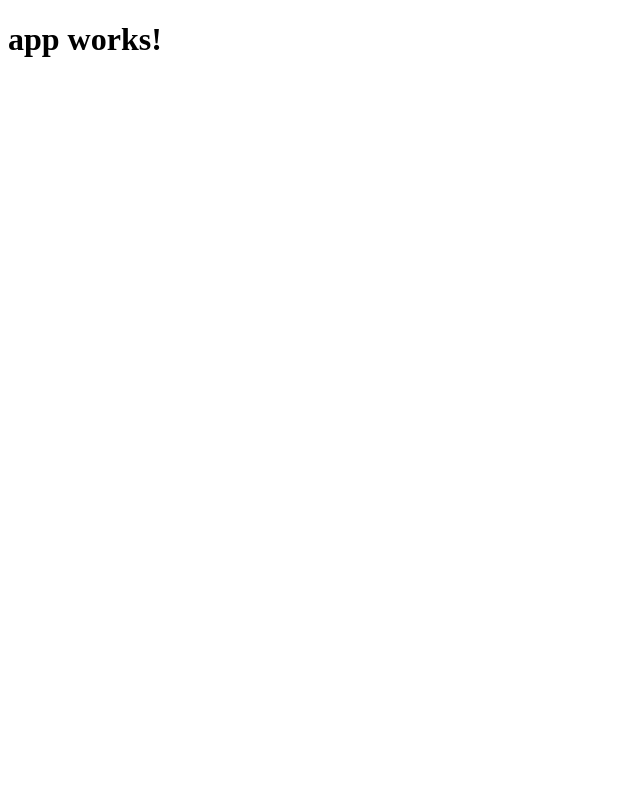
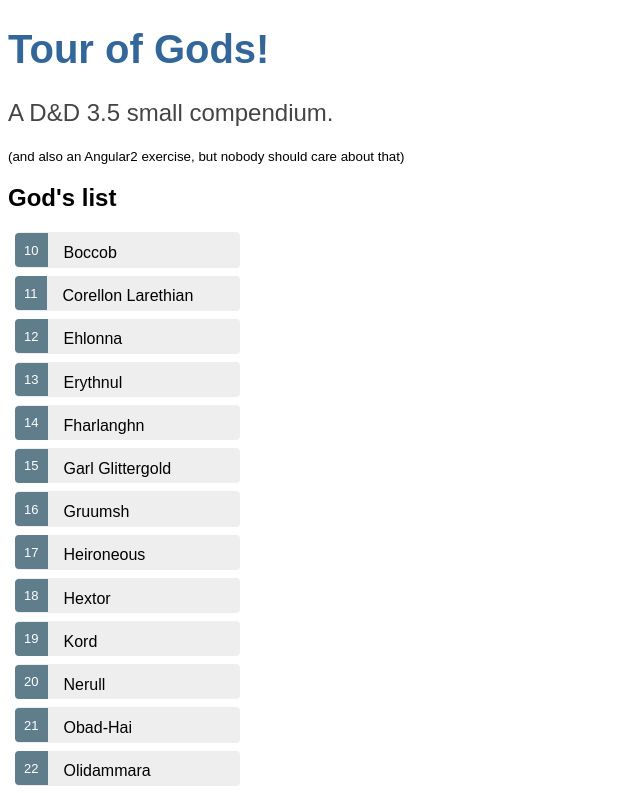
Before and after one commit to vkytefree/tour-of-gods, an Angular app: page / in a window 1280 px wide. Shown: the top 793 px of the page, without its empty margins (0-640 px from the left). Built offline with nearby package versions, Linux system fonts and the light colour scheme.

Commit message:
Angular2 app complete dir

```diff
--- a/src/app/app.component.css
+++ b/src/app/app.component.css
@@ -0,0 +1,22 @@
+/* Application-wide Styles */
+h1 {
+  color: #369;
+  font-family: Arial, Helvetica, sans-serif;
+  font-size: 250%;
+}
+h2, h3 {
+  color: #444;
+  font-family: Arial, Helvetica, sans-serif;
+  font-weight: lighter;
+}
+body {
+  margin: 2em;
+}
+body, input[text], button {
+  color: #888;
+  font-family: Cambria, Georgia;
+}
+/* everywhere else */
+* {
+  font-family: Arial, Helvetica, sans-serif;
+}
--- a/src/app/app.component.html
+++ b/src/app/app.component.html
@@ -1,3 +1,4 @@
-<h1>
-  {{title}}
-</h1>
+<h1>{{title}}</h1>
+<h2>{{subtitle}}</h2>
+<small>(and also an Angular2 exercise, but nobody should care about that)</small>
+<app-god></app-god>
--- a/src/app/app.component.ts
+++ b/src/app/app.component.ts
@@ -6,5 +6,6 @@
   styleUrls: ['./app.component.css']
 })
 export class AppComponent {
-  title = 'app works!';
+  title = 'Tour of Gods!';
+  subtitle = 'A D&D 3.5 small compendium.';
 }
--- a/src/app/app.module.ts
+++ b/src/app/app.module.ts
@@ -1,13 +1,18 @@
 import { BrowserModule } from '@angular/platform-browser';
 import { NgModule } from '@angular/core';
+/** NOTA: apparentemente il FormsModule era già stato inserito **/
 import { FormsModule } from '@angular/forms';
 import { HttpModule } from '@angular/http';
 
 import { AppComponent } from './app.component';
+/** È necessario importare tutti i componenti (anche questo è stato importato in automatico) **/
+import { GodComponent } from './god/god.component';
 
+/** contiene metadati critici, affiancando il Component decorator (top-level AppModule class) **/
 @NgModule({
   declarations: [
-    AppComponent
+    AppComponent,
+    GodComponent /** i componenti vanno anche dichiarati, non solo importati! **/
   ],
   imports: [
     BrowserModule,
--- a/src/app/god.ts
+++ b/src/app/god.ts
@@ -0,0 +1,4 @@
+export class God {
+  id: number;
+  name: string;
+}
--- /dev/null
+++ b/src/app/god/god.component.css
@@ -0,0 +1,48 @@
+/* godsComponent's private CSS styles */
+.selected {
+  background-color: #CFD8DC !important;
+  color: white;
+}
+.gods {
+  margin: 0 0 2em 0;
+  list-style-type: none;
+  padding: 0;
+  width: 15em;
+}
+.gods li {
+  cursor: pointer;
+  position: relative;
+  left: 0;
+  background-color: #EEE;
+  margin: .5em;
+  padding: .3em 0;
+  height: 1.6em;
+  border-radius: 4px;
+}
+.gods li.selected:hover {
+  background-color: #BBD8DC !important;
+  color: white;
+}
+.gods li:hover {
+  color: #607D8B;
+  background-color: #DDD;
+  left: .1em;
+}
+.gods .text {
+  position: relative;
+  top: -3px;
+}
+.gods .badge {
+  display: inline-block;
+  font-size: small;
+  color: white;
+  padding: 0.8em 0.7em 0 0.7em;
+  background-color: #607D8B;
+  line-height: 1em;
+  position: relative;
+  left: -1px;
+  top: -4px;
+  height: 1.8em;
+  margin-right: .8em;
+  border-radius: 4px 0 0 4px;
+}
--- /dev/null
+++ b/src/app/god/god.component.html
@@ -0,0 +1,6 @@
+<h2>God's list</h2>
+<ul class="gods">
+  <li *ngFor="let god of gods">
+    <span class="badge">{{god.id}}</span> {{god.name}}
+  </li>
+</ul>
--- /dev/null
+++ b/src/app/god/god.component.ts
@@ -0,0 +1,22 @@
+import { Component, OnInit } from '@angular/core';
+/** Importo la classe che ho definito nella root dell'applicazione **/
+import { God } from '../god';
+/** Importo l'elenco di oggetti che ho creato separatamente  **/
+import { GODS } from '../mock-gods';
+
+@Component({
+  selector: 'app-god',
+  templateUrl: './god.component.html',
+  /** posso stilare un foglio di stile specifico per questo component, per tenere tutto modulare **/
+  styleUrls: ['./god.component.css']
+})
+export class GodComponent implements OnInit {
+
+  gods = GODS;
+
+  constructor() { }
+
+  ngOnInit() {
+  }
+
+}
--- a/src/app/mock-gods.ts
+++ b/src/app/mock-gods.ts
@@ -0,0 +1,23 @@
+import { God } from './god';
+
+/** creo una serie di oggetti da far visualizzare in home, separo i dati dalla logica **/
+export const GODS: God[] = [
+  { id: 10, name: 'Boccob' },
+  { id: 11, name: 'Corellon Larethian' },
+  { id: 12, name: 'Ehlonna' },
+  { id: 13, name: 'Erythnul' },
+  { id: 14, name: 'Fharlanghn' },
+  { id: 15, name: 'Garl Glittergold' },
+  { id: 16, name: 'Gruumsh' },
+  { id: 17, name: 'Heironeous' },
+  { id: 18, name: 'Hextor' },
+  { id: 19, name: 'Kord' },
+  { id: 20, name: 'Nerull' },
+  { id: 21, name: 'Obad-Hai' },
+  { id: 22, name: 'Olidammara' },
+  { id: 23, name: 'Pelor' },
+  { id: 24, name: 'St. Cuthbert' },
+  { id: 25, name: 'Vecna' },
+  { id: 26, name: 'Wee Jas' },
+  { id: 27, name: 'Yondalla' }
+];
```
Also changed, not shown: 1 other file (tests, documents, lock files or other folders).
